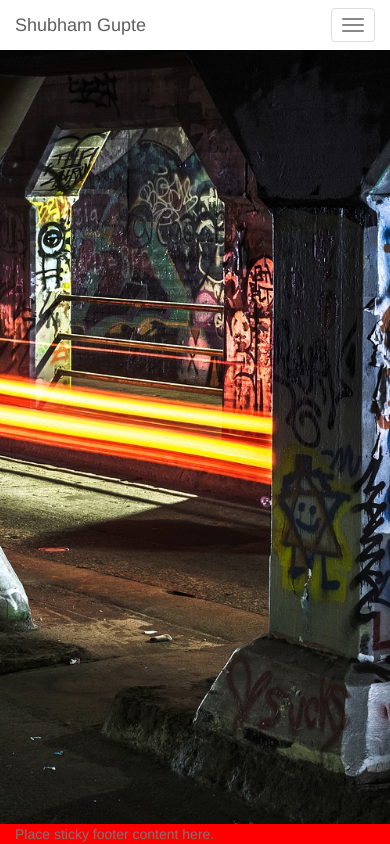
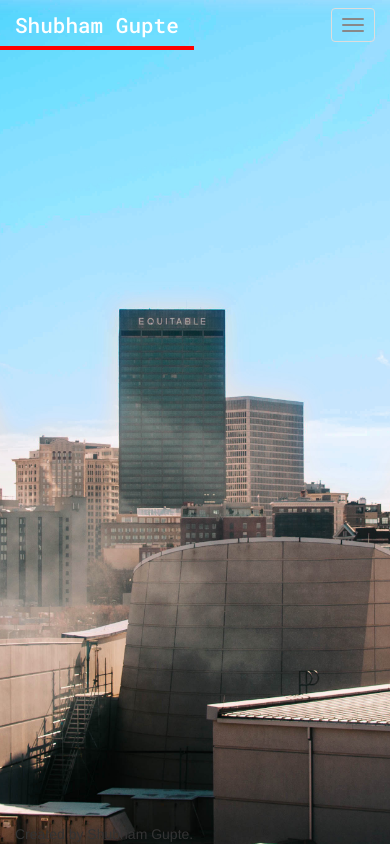
Before and after one commit to Shubham-Gupte/myPersonalWebsite, a Django app: page / in a window 390 px wide. Run offline with Django 3.2, Linux system fonts and the light colour scheme; some libraries are stand-ins or nearby versions.

Commit message:
Finished Home Page for Dekstop, Need to fix button and Text Revolver on Mobile though

```diff
--- a/coreSite/static/coreSite/js/home.js
+++ b/coreSite/static/coreSite/js/home.js
@@ -5,4 +5,31 @@
   {
     $('#cover').fadeOut(800);
   }, 800);
-})
+});
+$(document).ready(function(){
+  $('#abovePic').hide();
+  //Insert changing text
+  var text = ["Web-Developer", "Student", "Tech-Enthusiast"];
+   var counter = 0;
+   var elem = document.getElementById("abovePic");
+   setInterval(change, 3000);
+   function change() {
+    elem.innerHTML = text[counter];
+    $('#abovePic').fadeIn(1000).delay(1000);
+    $('#abovePic').fadeOut(1000);
+       counter++;
+       if(counter >= text.length) { counter = 0; }
+   }
+   var counterTwo=0;
+   $('mobileButton').click(function(){
+     counterTwo++;
+     if (counterTwo==1) {
+       //change background
+       $('#homeNav').css('background-color',gray);
+     } else {
+       //change to transparent
+       $('#homeNav').css('background-color',transparent);
+       counterTwo=0;
+     }
+   });
+});
--- a/coreSite/templates/coreSite/index.html
+++ b/coreSite/templates/coreSite/index.html
@@ -5,6 +5,21 @@
 <script src="https://ajax.googleapis.com/ajax/libs/jquery/1.12.4/jquery.min.js"></script>
 <script src="{% static 'coreSite/js/bootstrap.min.js' %}"></script>
 <script src="{% static 'coreSite/js/home.js' %}"></script>
+<link href="https://fonts.googleapis.com/css?family=Courgette" rel="stylesheet">
+<style type="text/css">
+   .mobileHide { display: inline;}
+   /* Smartphone Portrait and Landscape */
+   @media only screen
+   and (min-device-width : 320px)
+   and (max-device-width : 480px){  .mobileHide { display: none;}}
+</style>
+<style type="text/css">
+   .mobileShow { display: none;}
+   /* Smartphone Portrait and Landscape */
+   @media only screen
+   and (min-device-width : 320px)
+   and (max-device-width : 480px){ .mobileShow { display: inline;}}
+</style>
 <html>
     <head>
         <meta charset="utf-8">
@@ -14,11 +29,10 @@
     </head>
     <body>
         <div id= "cover"></div>
-
         <nav class="navbar navbar-default navbar-fixed-top" id = "homeNav">
             <div class="container">
                 <div class="navbar-header">
-         <button type="button" class="navbar-toggle collapsed" data-toggle="collapse" data-target="#navbar" aria-expanded="false" aria-controls="navbar">
+                    <button id="mobileButton" type="button" class="navbar-toggle collapsed" data-toggle="collapse" data-target="#navbar" aria-expanded="false" aria-controls="navbar">
                     <span class="sr-only">Toggle navigation</span>
                     <span class="icon-bar"></span>
                     <span class="icon-bar"></span>
@@ -33,17 +47,27 @@
                         <li><a href="./" id ="topText">Hobbies  </a></li>
                         <li><a href="../navbar/" id ="topText">Contact Me  </a></li>
                     </ul>
-       </div><!--/.nav-collapse -->
+                </div>
+                <!--/.nav-collapse -->
             </div>
         </nav>
         <div class="bg">
+          <div class="container">
+
+            <div class="row">
+  <div class="col-md-5 pull-right mobileHide" ><h1 id= "abovePic"></h1></div>
 </div>
+</div>
+<div class="container">
 
-
-
+  <div class="row">
+<div><h1 id= "abovePic2" class="mobileShow"></h1></div>
+</div>
+</div>
+        </div>
         <footer class="footer navbar-fixed-bottom" id = "homeFoot">
-        <div class="container" id ="topText">
-          <span class="text-muted">Place sticky footer content here.</span>
+            <div class="container">
+                <span >Created by Shubham Gupte.</span>
             </div>
         </footer>
     </body>
--- a/mySite/settings.py
+++ b/mySite/settings.py
@@ -25,7 +25,7 @@
 # SECURITY WARNING: don't run with debug turned on in production!
 DEBUG = True
 
-ALLOWED_HOSTS = ['127.0.0.1', 'gupte.me', '59264e6d.ngrok.io']
+ALLOWED_HOSTS = ['127.0.0.1', 'gupte.me', 'd43d35c4.ngrok.io']
 
 
 # Application definition
--- a/static/coreSite/home.css
+++ b/static/coreSite/home.css
@@ -1,6 +1,7 @@
 #homeNav{
-  background-color: white;
+  background-color: transparent;
   border: 0;
+  color: white;
 }
 
 body, html {
@@ -9,7 +10,7 @@
 
 .bg {
     /* The image used */
-    background-image: url("background.jpg");
+    background-image: url("background1.jpg");
 
     /* Full height */
     height: 100%;
@@ -18,21 +19,32 @@
     background-position: center;
     background-repeat: no-repeat;
     background-size: cover;
+    position: relative;
+}
+#abovePic{
+
 }
 #homeFoot {
-  background-color: red;
+  background-color: transparent;
 
 }
-.loader {
-    border: 16px solid #f3f3f3; /* Light grey */
-    border-top: 16px solid #3498db; /* Blue */
-    border-radius: 50%;
-    width: 120px;
-    height: 120px;
-    animation: spin 2s linear infinite;
+#cover {
+    background: url("loading.gif") no-repeat scroll center center #FFF;
+    position: absolute;
+    height: 100%;
+    width: 100%;
 }
-
-@keyframes spin {
-    0% { transform: rotate(0deg); }
-    100% { transform: rotate(360deg); }
+#topText{
+  text-decoration: none;
+  color: white;
+  font-family: 'Roboto Mono', monospace;
+  font-size: 1.5em;
 }
+#topText:hover{
+   border-bottom: 4px solid red;
+   transition: 0.4s;
+}
+#topText:hover:before {
+  visibility: visible;
+  -webkit-transform: scaleX(1);
+  transform: scaleX(1);
--- /dev/null
+++ b/static/coreSite/js/home.js
@@ -0,0 +1,8 @@
+$(window).load(function(){
+
+    setTimeout(
+  function()
+  {
+    $('#cover').fadeOut(800);
+  }, 800);
+})
```
Also changed, not shown: coreSite/static/coreSite/home.css (+23 -2 lines), static/coreSite/background1.jpg (added), static/coreSite/loading.gif (added), 1 other file. Lines whose indentation alone changed are shown as unchanged.
